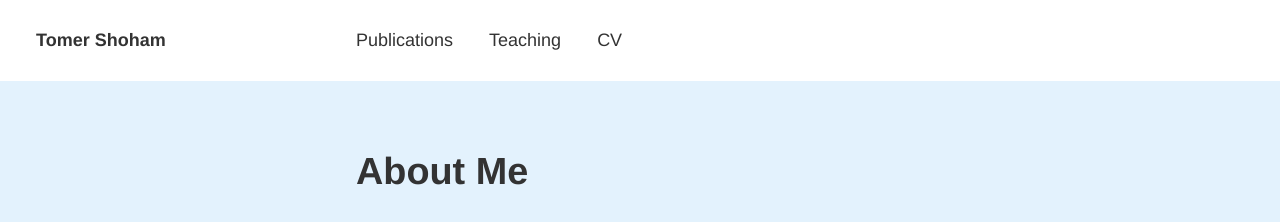
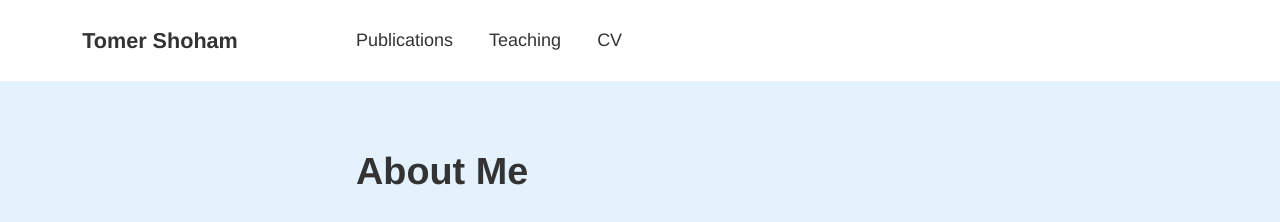
Before and after one commit to TomerShoham1/TomerShoham1.github.io, a Jekyll site: the page built from _pages/about.md, in a window 1280 px wide. Shown: the top 222 px of the page. Built offline with Jekyll 4.4.1, drawn with Linux system fonts in a browser that asks for light colours; some web fonts are replaced; a script that is not in the unit is left out.

Commit message:
Centering and increasing the size of my name

```diff
--- a/_sass/layout/_navigation.scss
+++ b/_sass/layout/_navigation.scss
@@ -32,8 +32,12 @@
     grid-column: 1;
     min-width: 0;
     padding: 0 var(--site-column-padding);
+    text-align: center;
 
     a {
+      display: inline-block;
+      font-size: 1.2rem;
+      line-height: 1.1;
       margin-left: 0;
       margin-right: 0;
       font-weight: 700;
```
